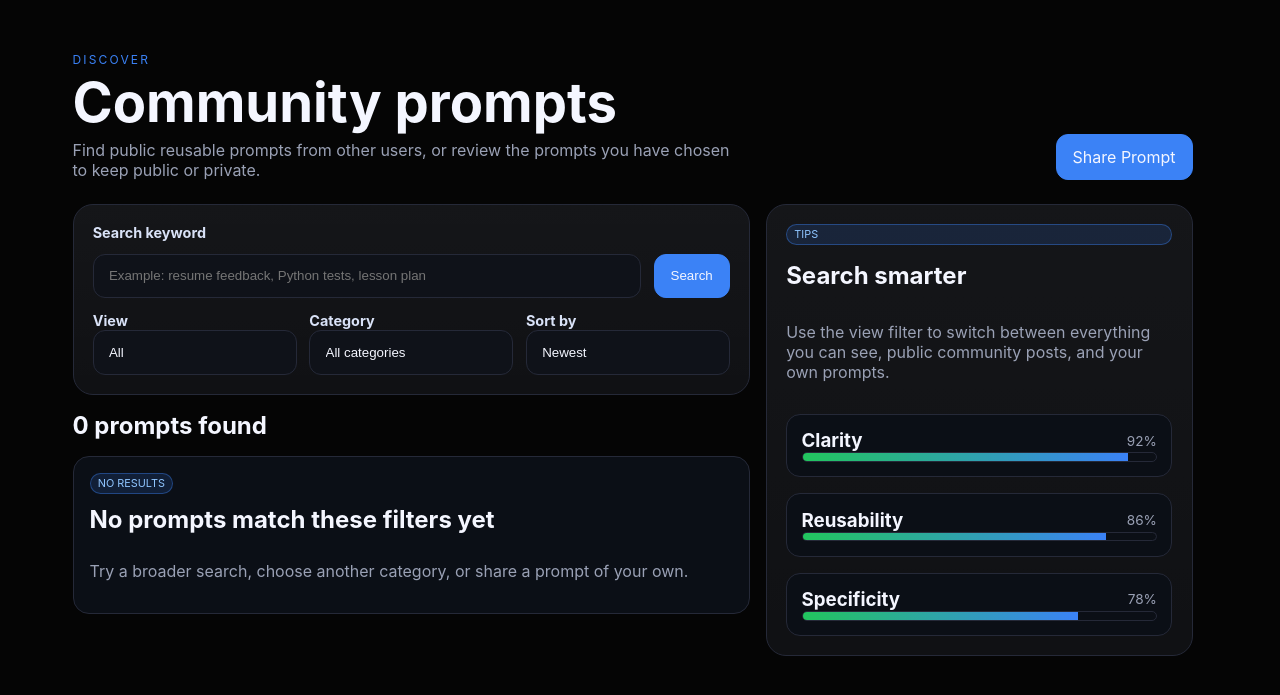
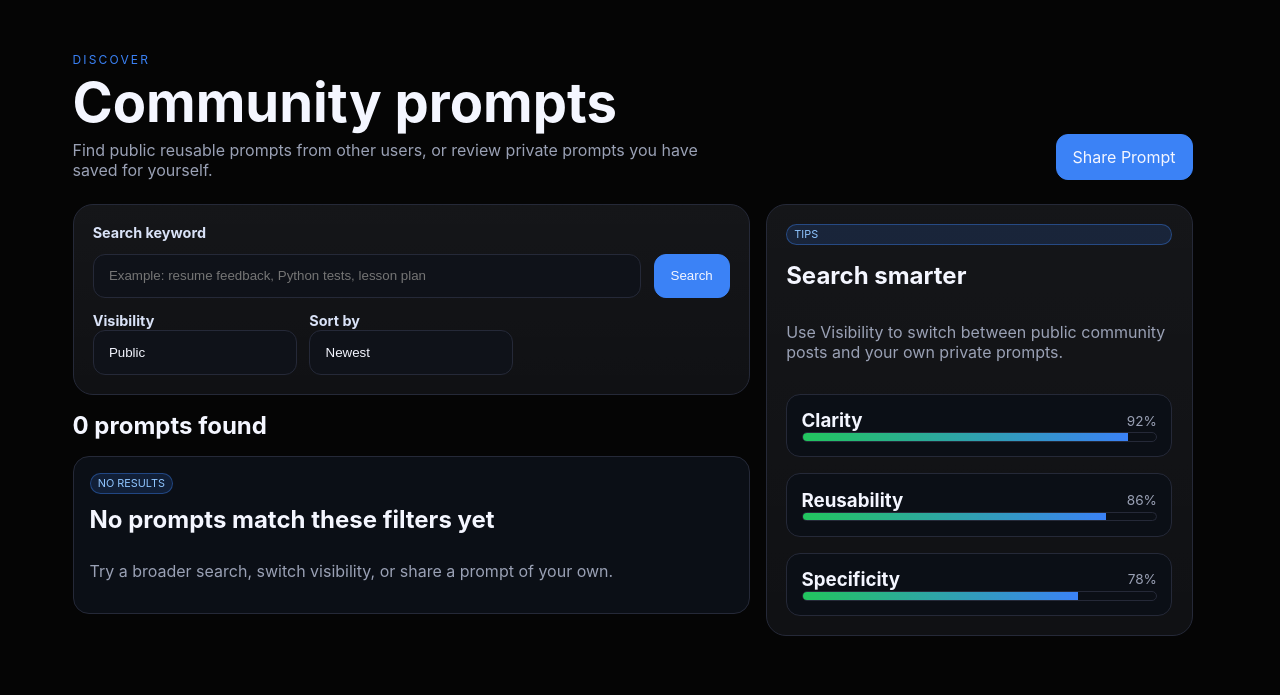
Before and after one commit to sunjol/CITS3403_5505_Project, a Flask app: page /community in a window 1280 px wide. Shown: the part 75-770 px from the top of the page. Run offline with Flask 3, Linux system fonts and the light colour scheme.

Commit message:
Fix the category issue and further polish the dashboard page

```diff
--- a/controllers.py
+++ b/controllers.py
@@ -14,9 +14,8 @@ class ExternalModelError(RuntimeError):
 
 PROMPT_CATEGORIES = ("Writing", "Coding", "Study", "Marketing", "Research")
 COMMUNITY_VISIBILITY_OPTIONS = {
-    "all": "All",
-    "community": "Community Public Posts",
-    "my": "My Posts",
+    "public": "Public",
+    "private": "Private",
 }
 COMMUNITY_SORT_OPTIONS = {
     "newest": "Newest",
@@ -227,16 +226,12 @@ def consume_quota(user, limit, timezone_name):
 
 
 def normalise_community_filters(args, user=None):
-    visibility = args.get("visibility", "all")
+    visibility = args.get("visibility", "public")
     if visibility not in COMMUNITY_VISIBILITY_OPTIONS:
-        visibility = "all"
+        visibility = "public"
 
-    if user is None and visibility == "my":
-        visibility = "all"
-
-    category = args.get("category", "")
-    if category not in PROMPT_CATEGORIES:
-        category = ""
+    if user is None and visibility == "private":
+        visibility = "public"
 
     sort = args.get("sort", "newest")
     if sort not in COMMUNITY_SORT_OPTIONS:
@@ -244,7 +239,6 @@ def normalise_community_filters(args, user=None):
 
     return {
         "query": args.get("query", "").strip(),
-        "category": category,
         "visibility": visibility,
         "sort": sort,
     }
@@ -254,21 +248,13 @@ def community_prompts(filters, user=None):
     prompt_query = Prompt.query.join(Prompt.user)
     visibility = filters["visibility"]
 
-    if visibility == "my":
-        prompt_query = prompt_query.filter(Prompt.user_id == user.id)
-    elif visibility == "community":
-        prompt_query = prompt_query.filter(Prompt.is_public.is_(True))
-        if user is not None:
-            prompt_query = prompt_query.filter(Prompt.user_id != user.id)
-    elif user is not None:
+    if visibility == "private" and user is not None:
         prompt_query = prompt_query.filter(
-            (Prompt.is_public.is_(True)) | (Prompt.user_id == user.id)
+            Prompt.user_id == user.id,
+            Prompt.is_public.is_(False),
         )
     else:
         prompt_query = prompt_query.filter(Prompt.is_public.is_(True))
-
-    if filters["category"]:
-        prompt_query = prompt_query.filter(Prompt.category == filters["category"])
 
     if filters["query"]:
         search = f"%{filters['query']}%"
@@ -298,11 +284,6 @@ def normalise_history_filters(args):
     if visibility not in HISTORY_VISIBILITY_OPTIONS:
         visibility = "all"
 
-    category = args.get("category", "")
-    valid_categories = PROMPT_CATEGORIES + ("Optimisation",)
-    if category not in valid_categories:
-        category = ""
-
     sort = args.get("sort", "newest")
     if sort not in COMMUNITY_SORT_OPTIONS:
         sort = "newest"
@@ -311,7 +292,6 @@ def normalise_history_filters(args):
         "query": args.get("query", "").strip(),
         "type": prompt_type,
         "visibility": visibility,
-        "category": category,
         "sort": sort,
     }
 
@@ -328,9 +308,6 @@ def user_history_prompts(user, filters):
         prompt_query = prompt_query.filter(Prompt.is_public.is_(True))
     elif filters["visibility"] == "private":
         prompt_query = prompt_query.filter(Prompt.is_public.is_(False))
-
-    if filters["category"]:
-        prompt_query = prompt_query.filter(Prompt.category == filters["category"])
 
     if filters["query"]:
         search = f"%{filters['query']}%"
--- a/routes.py
+++ b/routes.py
@@ -274,8 +274,8 @@ def optimise():
 @main_bp.route("/community")
 def community():
     filters = normalise_community_filters(request.args, g.user)
-    if g.user is None and request.args.get("visibility") == "my":
-        flash("Please sign in to view your own prompts.", "warning")
+    if g.user is None and request.args.get("visibility") == "private":
+        flash("Please sign in to view your private prompts.", "warning")
 
     prompts = community_prompts(filters, g.user)
     return render_template(
@@ -283,7 +283,6 @@ def community():
         current_page="community",
         prompts=prompts,
         filters=filters,
-        categories=PROMPT_CATEGORIES,
         visibility_options=COMMUNITY_VISIBILITY_OPTIONS,
         sort_options=COMMUNITY_SORT_OPTIONS,
     )
@@ -313,13 +312,11 @@ def delete_prompt(prompt_id):
 def history():
     filters = normalise_history_filters(request.args)
     prompts = user_history_prompts(g.user, filters)
-    categories = PROMPT_CATEGORIES + ("Optimisation",)
     return render_template(
         "history.html",
         current_page="history",
         prompts=prompts,
         filters=filters,
-        categories=categories,
         type_options=HISTORY_TYPE_OPTIONS,
         visibility_options=HISTORY_VISIBILITY_OPTIONS,
         sort_options=COMMUNITY_SORT_OPTIONS,
@@ -500,7 +497,7 @@ def new_prompt():
 
             visibility_label = "public" if prompt.is_public else "private"
             flash(f"Prompt saved as {visibility_label}.", "success")
-            return redirect(url_for("main.community", visibility="my"))
+            return redirect(url_for("main.community", visibility=visibility_label))
 
     return render_template(
         "prompt_form.html",
--- a/templates/community.html
+++ b/templates/community.html
@@ -8,7 +8,7 @@
     <div>
       <span class="eyebrow">Discover</span>
       <h1>Community prompts</h1>
-      <p class="muted">Find public reusable prompts from other users, or review the prompts you have chosen to keep public or private.</p>
+      <p class="muted">Find public reusable prompts from other users, or review private prompts you have saved for yourself.</p>
     </div>
     <a class="btn btn-primary" href="{{ url_for('main.new_prompt') }}">Share Prompt</a>
   </section>
@@ -22,21 +22,12 @@
           <button class="btn btn-primary" type="submit">Search</button>
         </div>
 
-        <div class="filter-grid">
+        <div class="filter-grid community-filter-grid">
           <div>
-            <label for="visibility">View</label>
+            <label for="visibility">Visibility</label>
             <select class="field" id="visibility" name="visibility">
               {% for value, label in visibility_options.items() %}
                 <option value="{{ value }}" {% if filters.visibility == value %}selected{% endif %}>{{ label }}</option>
-              {% endfor %}
-            </select>
-          </div>
-          <div>
-            <label for="category">Category</label>
-            <select class="field" id="category" name="category">
-              <option value="">All categories</option>
-              {% for category in categories %}
-                <option value="{{ category }}" {% if filters.category == category %}selected{% endif %}>{{ category }}</option>
               {% endfor %}
             </select>
           </div>
@@ -54,7 +45,7 @@
       <section class="result-list" aria-label="Prompt results">
         <div class="section-title">
           <h2>{{ prompts|length }} prompt{% if prompts|length != 1 %}s{% endif %} found</h2>
-          {% if filters.query or filters.category or filters.visibility != "all" %}
+          {% if filters.query or filters.visibility != "public" or filters.sort != "newest" %}
             <a class="mini" href="{{ url_for('main.community') }}">Clear filters</a>
           {% endif %}
         </div>
@@ -105,7 +96,7 @@
               <span class="chip">No results</span>
             </div>
             <h2>No prompts match these filters yet</h2>
-            <p class="muted">Try a broader search, choose another category, or share a prompt of your own.</p>
+            <p class="muted">Try a broader search, switch visibility, or share a prompt of your own.</p>
           </article>
         {% endfor %}
       </section>
@@ -114,7 +105,7 @@
     <aside class="card preview-panel">
       <span class="chip">Tips</span>
       <h2>Search smarter</h2>
-      <p class="muted">Use the view filter to switch between everything you can see, public community posts, and your own prompts.</p>
+      <p class="muted">Use Visibility to switch between public community posts and your own private prompts.</p>
 
       <div class="quality-list">
         <div class="quality-item">
```
Also changed, not shown: static/css/styles.css (+13 -1 lines), templates/history.html (+7 -15 lines), tests/unit/test_auth.py (+15 -12 lines).
